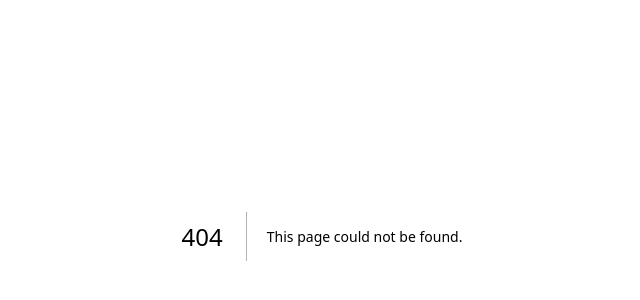
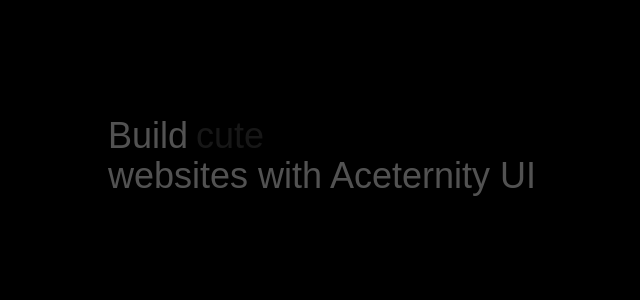
Before and after one commit to kennataddese6/portfolio, a Next.js app: page /flip-words in a window 1280 px wide. Before the commit this address had no page. Shown: the part 164-464 px from the top of the page, without its empty margins (318-958 px from the left). Built offline with nearby package versions, Linux system fonts and the light colour scheme.

Commit message:
add flip words

```diff
--- /dev/null
+++ b/app/flip-words/page.tsx
@@ -0,0 +1,18 @@
+import { FlipWords } from "@/components/ui/flip-words"
+import React from "react"
+
+export default function FlipWordsDemo() {
+  const words = ["better", "cute", "beautiful", "modern"]
+
+  return (
+    <div className="bg-black h-full">
+      <div className="h-[40rem] flex justify-center items-center px-4">
+        <div className="text-4xl mx-auto font-normal text-neutral-600 dark:text-neutral-400">
+          Build
+          <FlipWords words={words} /> <br />
+          websites with Aceternity UI
+        </div>
+      </div>
+    </div>
+  )
+}
--- /dev/null
+++ b/components/ui/flip-words.tsx
@@ -0,0 +1,97 @@
+"use client"
+import React, { useCallback, useEffect, useRef, useState } from "react"
+import { AnimatePresence, motion, LayoutGroup } from "framer-motion"
+import { cn } from "@/lib/utils"
+
+export const FlipWords = ({
+  words,
+  duration = 3000,
+  className,
+}: {
+  words: string[]
+  duration?: number
+  className?: string
+}) => {
+  const [currentWord, setCurrentWord] = useState(words[0])
+  const [isAnimating, setIsAnimating] = useState<boolean>(false)
+
+  // thanks for the fix Julian - https://github.com/Julian-AT
+  const startAnimation = useCallback(() => {
+    const word = words[words.indexOf(currentWord) + 1] || words[0]
+    setCurrentWord(word)
+    setIsAnimating(true)
+  }, [currentWord, words])
+
+  useEffect(() => {
+    if (!isAnimating)
+      setTimeout(() => {
+        startAnimation()
+      }, duration)
+  }, [isAnimating, duration, startAnimation])
+
+  return (
+    <AnimatePresence
+      onExitComplete={() => {
+        setIsAnimating(false)
+      }}
+    >
+      <motion.div
+        initial={{
+          opacity: 0,
+          y: 10,
+        }}
+        animate={{
+          opacity: 1,
+          y: 0,
+        }}
+        transition={{
+          type: "spring",
+          stiffness: 100,
+          damping: 10,
+        }}
+        exit={{
+          opacity: 0,
+          y: -40,
+          x: 40,
+          filter: "blur(8px)",
+          scale: 2,
+          position: "absolute",
+        }}
+        className={cn(
+          "z-10 inline-block relative text-left text-neutral-900 dark:text-neutral-100 px-2",
+          className,
+        )}
+        key={currentWord}
+      >
+        {/* edit suggested by Sajal: https://x.com/DewanganSajal */}
+        {currentWord.split("").map((word, wordIndex) => (
+          <motion.span
+            key={word + wordIndex}
+            initial={{ opacity: 0, y: 10, filter: "blur(8px)" }}
+            animate={{ opacity: 1, y: 0, filter: "blur(0px)" }}
+            transition={{
+              delay: wordIndex * 0.3,
+              duration: 0.3,
+            }}
+            className="inline-block whitespace-nowrap "
+          >
+            {word.split("").map((letter, letterIndex) => (
+              <motion.span
+                key={word + letterIndex}
+                initial={{ opacity: 0, y: 10, filter: "blur(8px)" }}
+                animate={{ opacity: 1, y: 0, filter: "blur(0px)" }}
+                transition={{
+                  delay: wordIndex * 0.3 + letterIndex * 0.05,
+                  duration: 0.2,
+                }}
+                className="inline-block  mx-0 px-0"
+              >
+                {letter}
+              </motion.span>
+            ))}
+          </motion.span>
+        ))}
+      </motion.div>
+    </AnimatePresence>
+  )
+}
```
